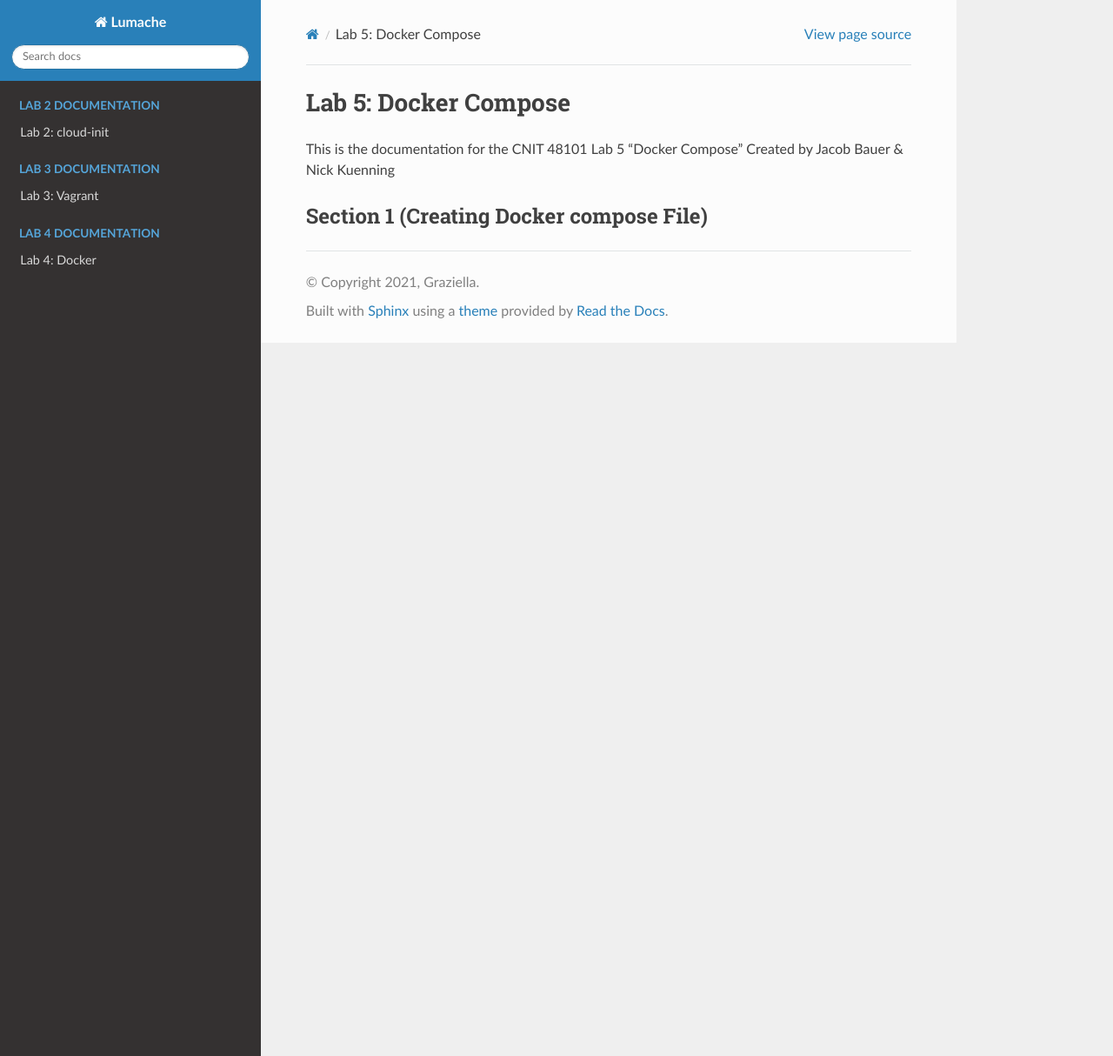
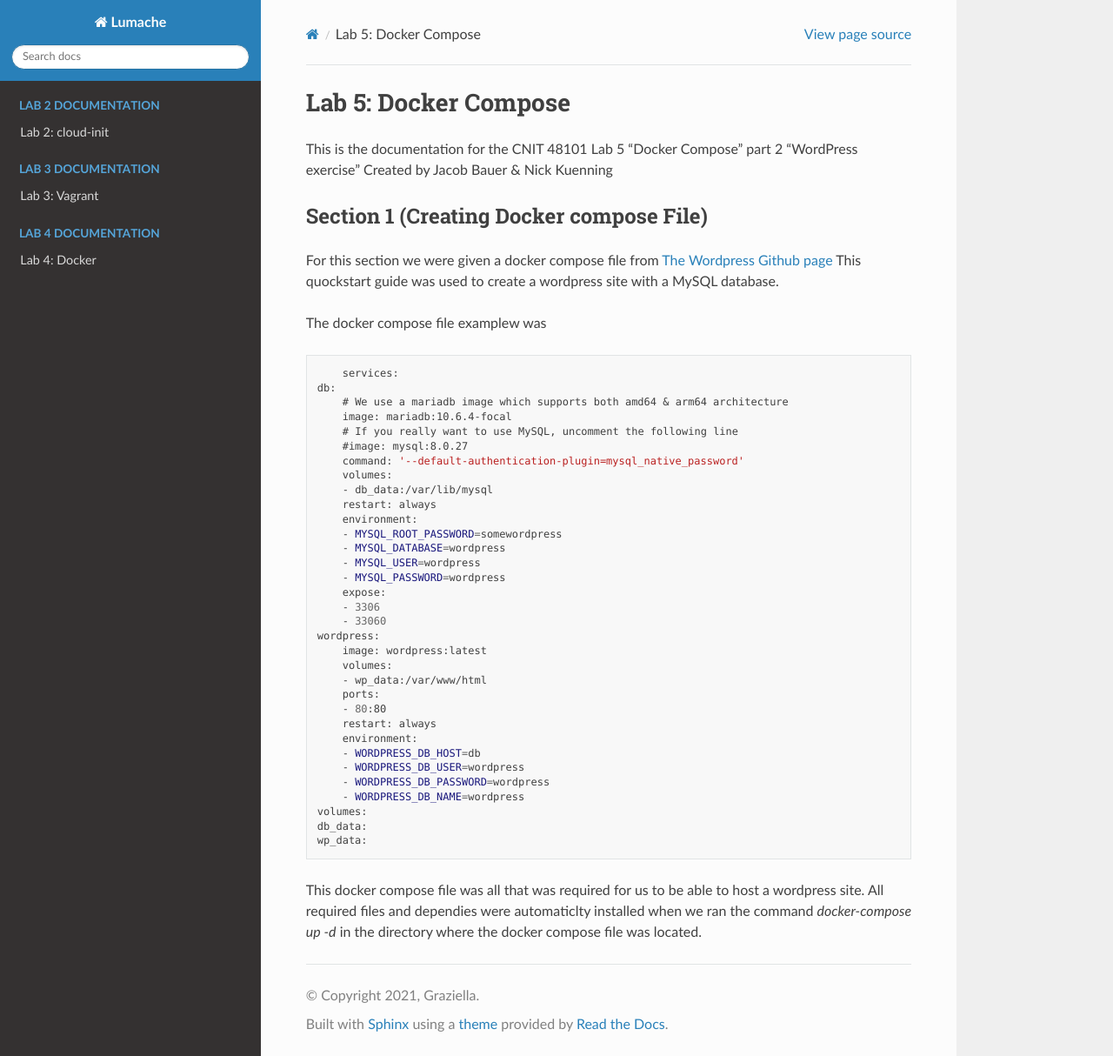
Before and after one commit to Hexadual/CNIT48101, a Sphinx documentation site: the page built from docs/source/lab5PT2.rst, in a window 1280 px wide and 1214 px high. Shown: the whole window at 87% size. Built offline with Sphinx 7.4.7 and the Read the Docs theme 3.1.0, drawn with Linux system fonts in a browser that asks for light colours.

Commit message:
made part 2 write up

```diff
--- a/docs/source/lab5PT2.rst
+++ b/docs/source/lab5PT2.rst
@@ -3,8 +3,50 @@
 Lab 5: Docker Compose
 ==========================================
 
-This is the documentation for the CNIT 48101 Lab 5 "Docker Compose" Created by Jacob Bauer & Nick Kuenning
+This is the documentation for the CNIT 48101 Lab 5 "Docker Compose" part 2 "WordPress exercise" Created by Jacob Bauer & Nick Kuenning
 
 
 Section 1 (Creating Docker compose File)
 ####################################
+For this section we were given a docker compose file from `The Wordpress Github page <https://github.com/docker/awesome-compose/blob/master/official-documentation-samples/wordpress/README.md>`_ This quockstart guide was used to create a wordpress site with a MySQL database.
+
+The docker compose file examplew was
+
+.. code-block:: Docker
+
+        services:
+    db:
+        # We use a mariadb image which supports both amd64 & arm64 architecture
+        image: mariadb:10.6.4-focal
+        # If you really want to use MySQL, uncomment the following line
+        #image: mysql:8.0.27
+        command: '--default-authentication-plugin=mysql_native_password'
+        volumes:
+        - db_data:/var/lib/mysql
+        restart: always
+        environment:
+        - MYSQL_ROOT_PASSWORD=somewordpress
+        - MYSQL_DATABASE=wordpress
+        - MYSQL_USER=wordpress
+        - MYSQL_PASSWORD=wordpress
+        expose:
+        - 3306
+        - 33060
+    wordpress:
+        image: wordpress:latest
+        volumes:
+        - wp_data:/var/www/html
+        ports:
+        - 80:80
+        restart: always
+        environment:
+        - WORDPRESS_DB_HOST=db
+        - WORDPRESS_DB_USER=wordpress
+        - WORDPRESS_DB_PASSWORD=wordpress
+        - WORDPRESS_DB_NAME=wordpress
+    volumes:
+    db_data:
+    wp_data:
+
+
+This docker compose file was all that was required for us to be able to host a wordpress site. All required files and dependies were automaticlty installed when we ran the command `docker-compose up -d` in the directory where the docker compose file was located.
```
